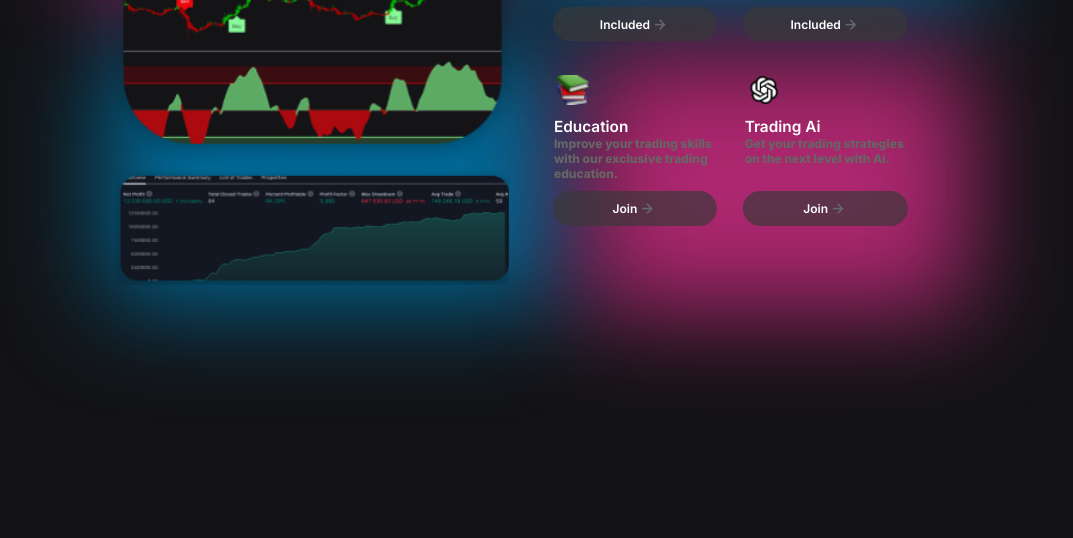
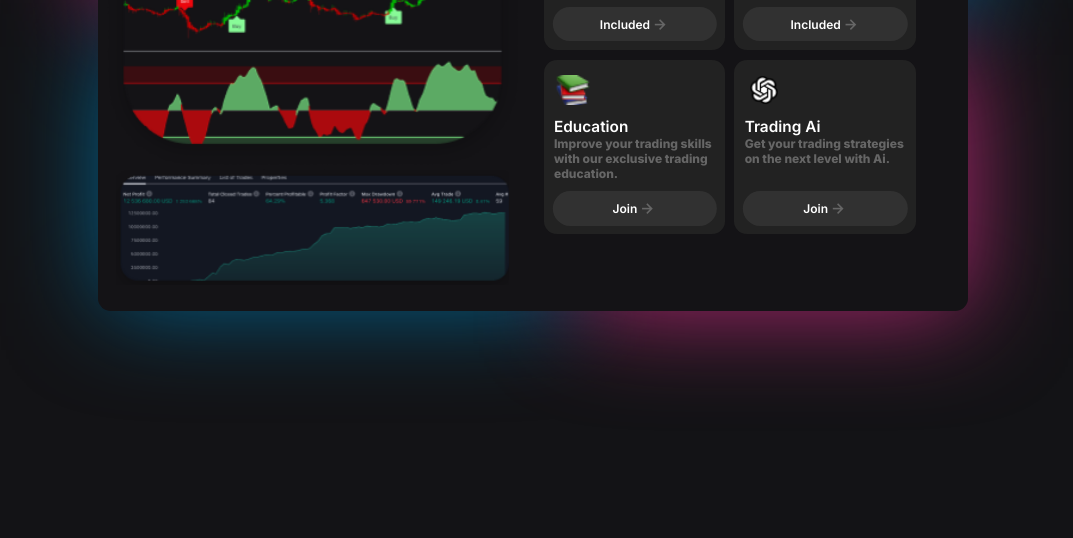
Before and after one commit to RMWajahat/edge-algo, a plain HTML site: page files/index.html in a window 1280 px wide. Shown: the part 844-1382 px from the top of the page, without its empty margins (107-1180 px from the left). Drawn offline with nearby package versions, Linux system fonts and the light colour scheme.

Commit message:
roots added

```diff
--- a/files/edgealgo.css
+++ b/files/edgealgo.css
@@ -16,14 +16,14 @@
     --fg-color50:#ffffff7f;
     --shadow-pink:#AC276F;
     --shadow-blue:#006794;
-    /* --text-gradient-from:#479BFF;
+    --text-gradient-from:#479BFF;
     --text-gradient-to:#86BEFF;
     --blur-green:rgb(67, 238, 172);
     --box-color:#00121a;
     --box-shadow-color:rgb(2, 30, 43);
     --tradeview-bg:#141316;
 
-    --form-bg:#222222; */
+    --form-bg:#222222;
 }
 
 html::-webkit-scrollbar{
```
